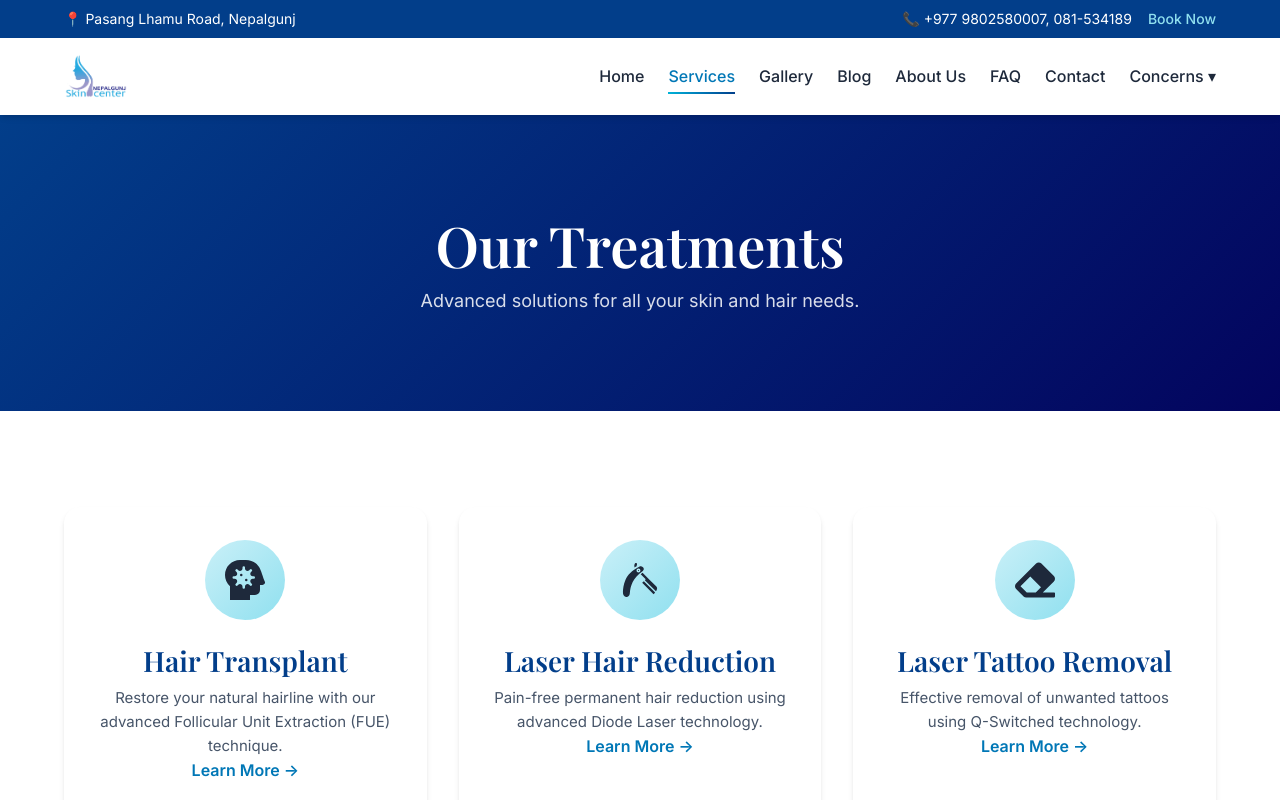
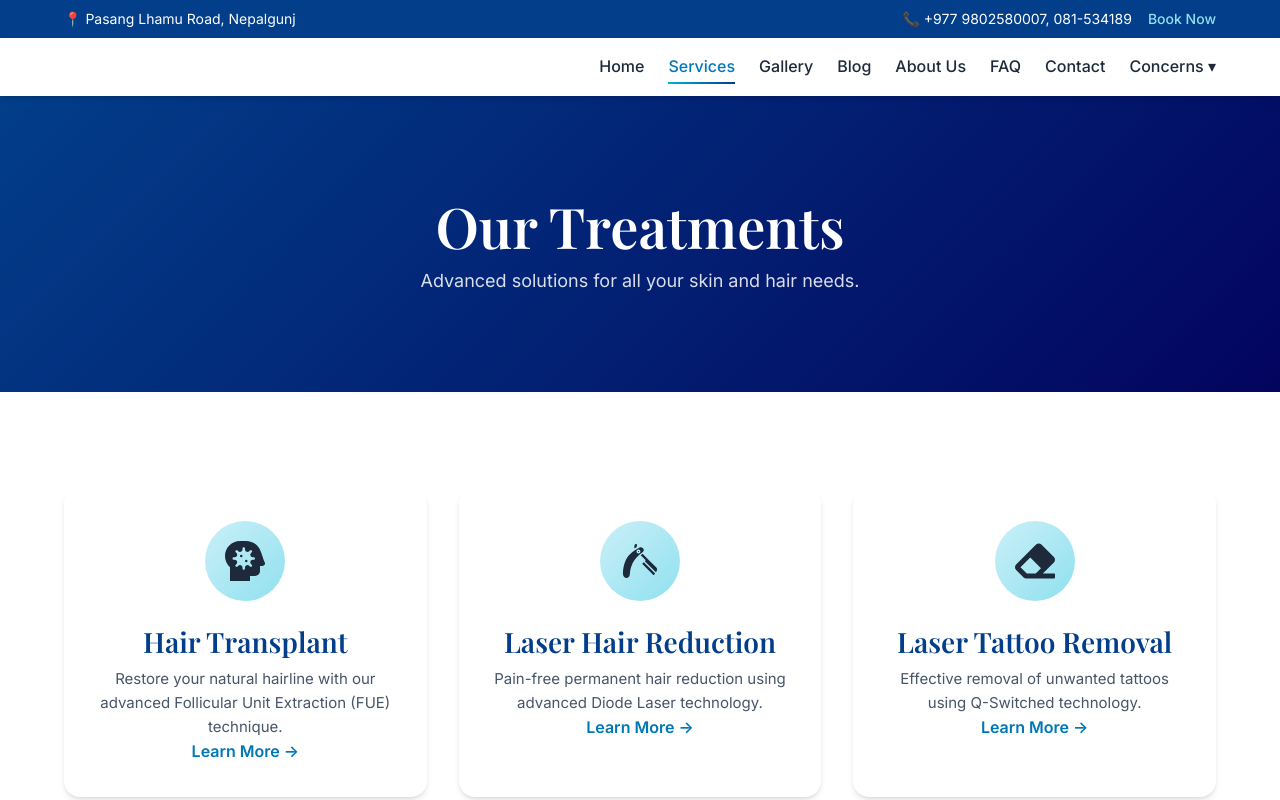
Before and after one commit to iam-neo/Nepalgunj-Skin-Center, a React (Vite) app: page /services in a window 1280 px wide. Shown: the top 800 px of the page. Built offline with nearby package versions, Linux system fonts and the light colour scheme; the HTML template or start-up script is replaced by a standard one.

Commit message:
style: temporarily comment out navbar logo image

```diff
--- a/src/components/Navbar.jsx
+++ b/src/components/Navbar.jsx
@@ -27,7 +27,7 @@ const Navbar = () => {
         <nav className="navbar">
             <div className="container">
                 <Link to="/" className="logo">
-                    <img src="/images/hosp/logo.png" alt="Nepalgunj Skin Center" />
+                    {/* <img src="/images/hosp/logo.png" alt="Nepalgunj Skin Center" /> */}
                 </Link>
 
                 <div
```
